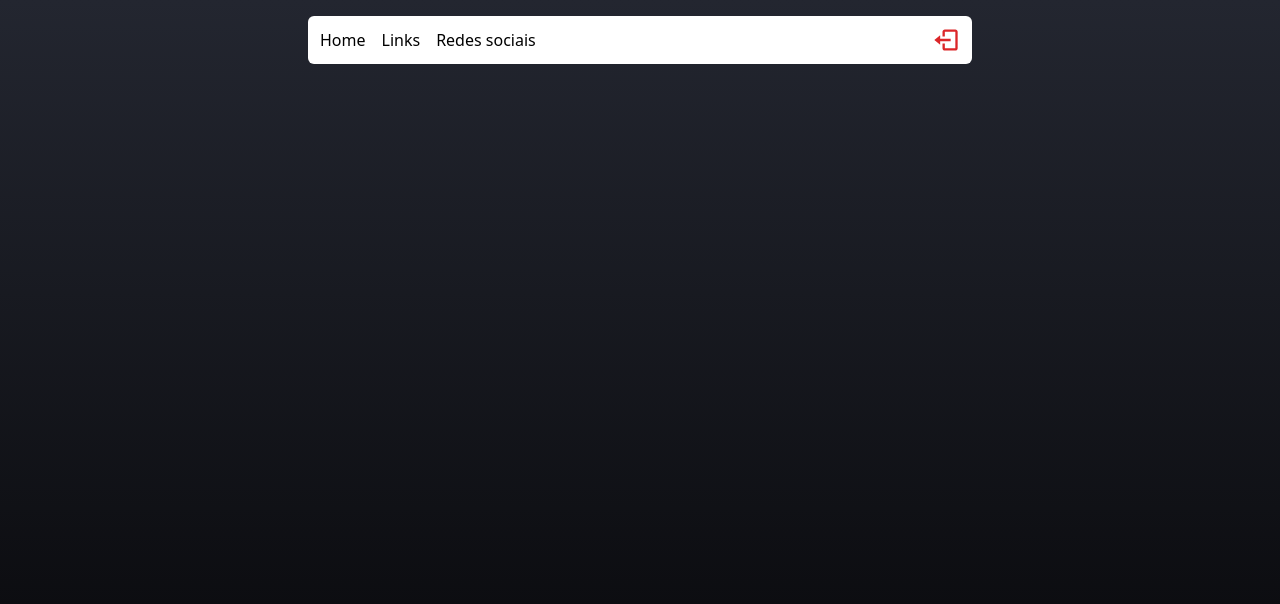
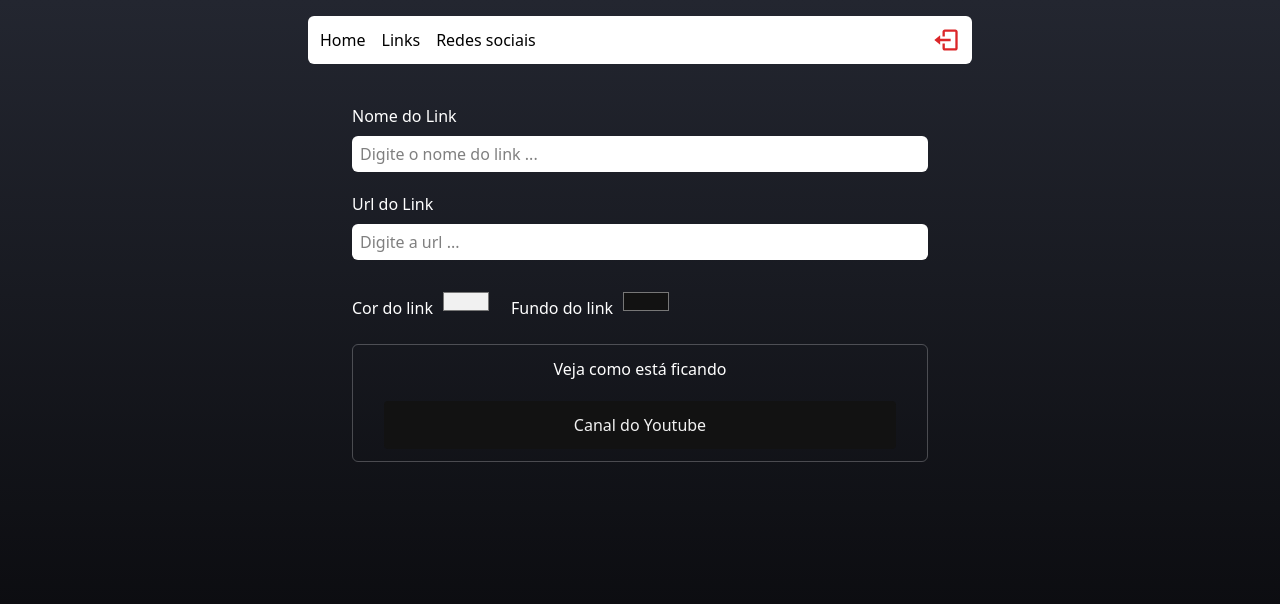
Before and after one commit to Egnaldo-Viana/linkeTree, a React (Vite) app: page /admin in a window 1280 px wide. Shown: the top 604 px of the page. Built offline with nearby package versions, Linux system fonts and the light colour scheme; no server answers; sample sign-in values are in the browser's storage.

Commit message:
criando formulario da pagina admin

```diff
--- a/src/components/input/index.tsx
+++ b/src/components/input/index.tsx
@@ -5,7 +5,7 @@
 export function Input(props: InputProps) {
   return (
     <input
-      className="border-0 h-9 rounded-md outline-none px-2 mb-3 bg-amber-50 "
+      className="border-0 h-9 rounded-md outline-none px-2 mb-3 bg-white "
       {...props}
     />
   );
--- a/src/pages/admin/index.tsx
+++ b/src/pages/admin/index.tsx
@@ -1,9 +1,80 @@
+import React from 'react';
 import { Header } from '../../components/Header';
+import { Input } from '../../components/input';
 
 export function Admin() {
+  const [nameInput, setNameInput] = React.useState('');
+  const [urlInput, setUrlInput] = React.useState('');
+  const [textColorInput, setTextColorInput] = React.useState('#f1f1f1');
+  const [backgroundColorInput, setBackgroundColorInput] =
+    React.useState('#121212');
+
   return (
     <div className="flex items-center flex-col min-h-screen pb-7 px-2">
       <Header />
+      <form className="flex flex-col mt-8 mb-3 w-full max-w-xl">
+        <label className="text-white font-medium mt-2 mb-2">Nome do Link</label>
+        <Input
+          placeholder="Digite o nome do link ..."
+          value={nameInput}
+          onChange={(e) => setNameInput(e.target.value)}
+        />
+
+        <label className="text-white font-medium mt-2 mb-2">Url do Link</label>
+        <Input
+          type="url"
+          placeholder="Digite a url ..."
+          value={urlInput}
+          onChange={(e) => setUrlInput(e.target.value)}
+        />
+
+        <section className="flex my-4 gap-5">
+          <div className="flex gap-2 ">
+            <label className="text-white font-medium mt-2 mb-2">
+              Cor do link
+            </label>
+            <input
+              type="color"
+              value={textColorInput}
+              onChange={(e) => {
+                setTextColorInput(e.target.value);
+              }}
+            />
+          </div>
+
+          <div className="flex gap-2">
+            <label className="text-white font-medium mt-2 mb-2">
+              Fundo do link
+            </label>
+            <input
+              type="color"
+              value={backgroundColorInput}
+              onChange={(e) => {
+                setBackgroundColorInput(e.target.value);
+              }}
+            />
+          </div>
+        </section>
+
+        <div className="flex items-center flex-col justify-start mb-7 p-1 border-gray-100/25 border rounded-md">
+          <label className="text-white font-medium mt-2 mb-3">
+            Veja como está ficando
+          </label>
+          <article
+            className="w-11/12 max-w-lg flex flex-col items-center justify-between bg-zinc-900 rounded px-1 py-3"
+            style={{
+              marginBottom: 8,
+              marginTop: 8,
+              backgroundColor: backgroundColorInput,
+            }}
+          >
+            {' '}
+            <p className="font-medium" style={{ color: textColorInput }}>
+              Canal do Youtube
+            </p>
+          </article>
+        </div>
+      </form>
     </div>
   );
 }
```
